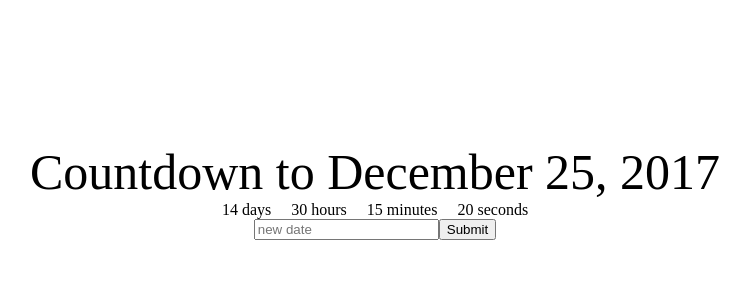
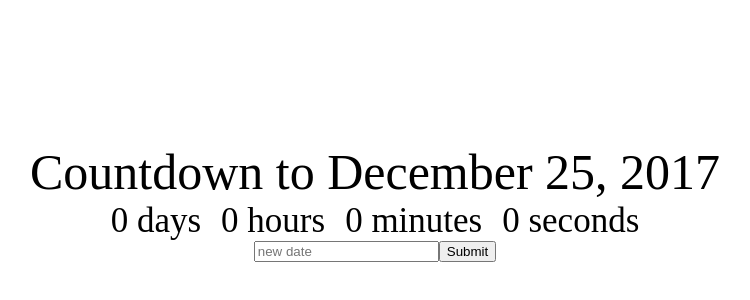
Before and after one commit to igor-arkhipenko/react-countdownChamp, a React (Create React App) app: page / in a window 1280 px wide. Shown: the part 110-410 px from the top of the page, without its empty margins (265-1015 px from the left). Built offline with nearby package versions, Linux system fonts and the light colour scheme.

Commit message:
Creating a clock component

```diff
--- a/src/App.css
+++ b/src/App.css
@@ -11,4 +11,5 @@
 .Clock-days, .Clock-hours, .Clock-minutes, .Clock-seconds {
     display: inline;
     margin: 10px;
+    font-size: 35px;
 }
--- a/src/App.jsx
+++ b/src/App.jsx
@@ -1,4 +1,5 @@
 import React, { Component } from 'react';
+import Clock from './Clock';
 import './App.css';
 
 class App extends Component {
@@ -21,12 +22,7 @@
                 <div className="App-title">
                     Countdown to {this.state.deadLine}
                 </div>
-                <div>
-                    <div className="Clock-days">14 days</div>
-                    <div className="Clock-hours">30 hours</div>
-                    <div className="Clock-minutes">15 minutes</div>
-                    <div className="Clock-seconds">20 seconds</div>
-                </div>
+                <Clock />
                 <div>
                     <input
                         placeholder='new date'
--- /dev/null
+++ b/src/Clock.jsx
@@ -0,0 +1,27 @@
+import React, { Component } from 'react';
+import './App.css';
+
+class Clock extends Component {
+    constructor(props) {
+        super(props);
+        this.state = {
+            days: 0,
+            hours: 0,
+            minutes: 0,
+            seconds: 0
+        }
+    }
+
+    render() {
+        return (
+            <div>
+                <div className="Clock-days">{this.state.days} days</div>
+                <div className="Clock-hours">{this.state.hours} hours</div>
+                <div className="Clock-minutes">{this.state.minutes} minutes</div>
+                <div className="Clock-seconds">{this.state.seconds} seconds</div>
+            </div>
+        )
+    }
+}
+
+export default Clock;
```
